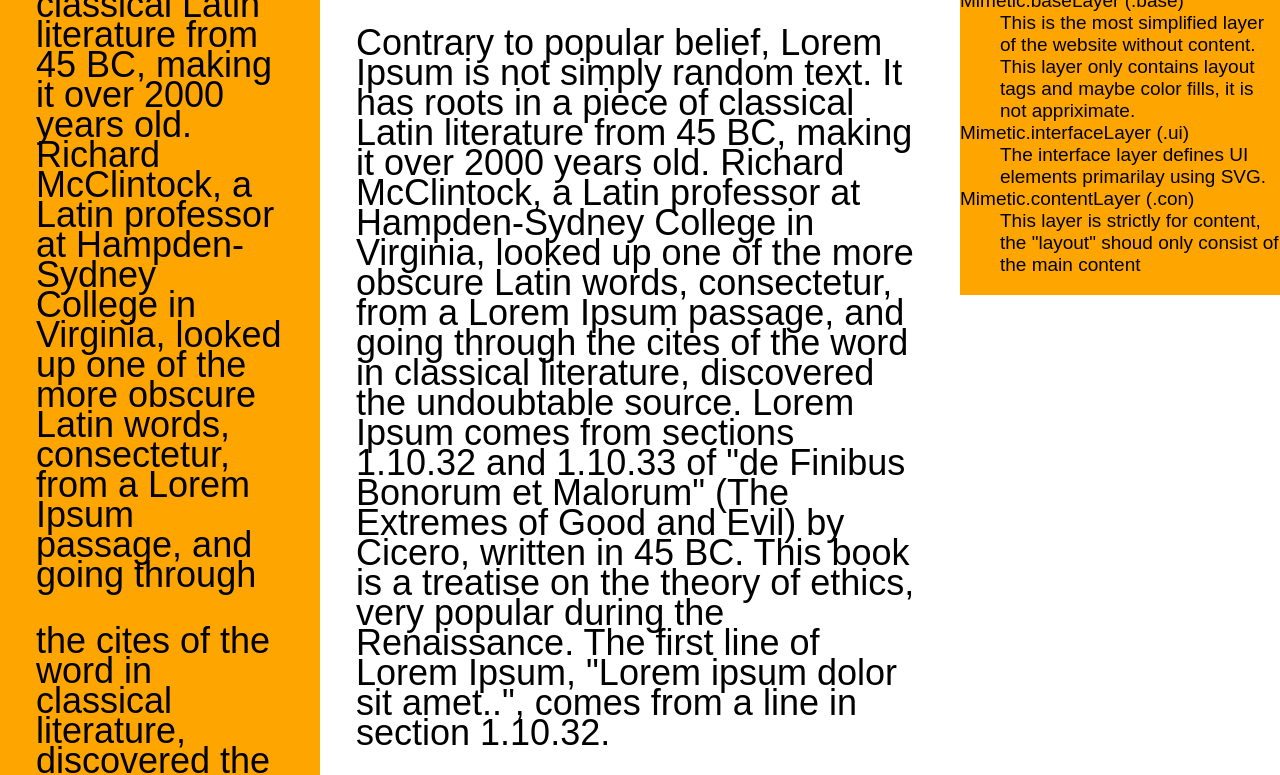
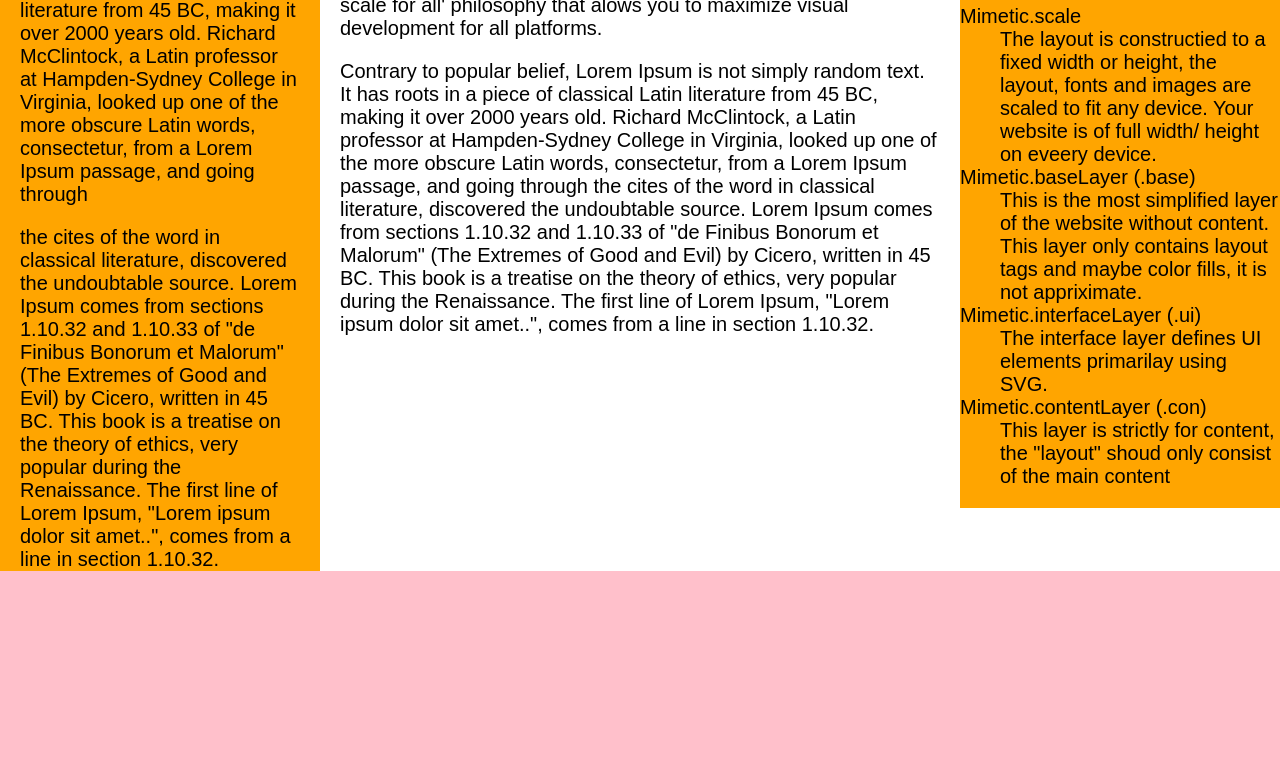
Before and after one commit to julienetie/mimetic, a website: page 2.html in a window 1280 px wide. Shown: the part 341-1116 px from the top of the page. After the commit the page ends 1066 px from the top, so only its background shows below. Drawn offline with Linux system fonts and the light colour scheme.

Commit message:
Fixed bug preventing unique element styles

```diff
--- a/2.html
+++ b/2.html
@@ -55,6 +55,7 @@ header{
   }
 header h1{
 	font-size: 7em;
+
 }
 header h2{
 	font-size: 2em;
@@ -91,8 +92,8 @@ aside{
 
 p{
 margin: 1em 1em 0;
-font-size: xx-large;
-line-height: 30px
+font-size: 1em;
+
 }
 
 h2{
@@ -171,7 +172,7 @@ images are scaled to fit any device. Your website is of full width/ height on ev
 
 options ={
   designWidth: 1024,
-  excludeTags: ['script','canvas','h2']
+  excludeTags: ['script','canvas']
 };
 
 
@@ -311,14 +312,16 @@ var MimeticScale = {
     scale: function () {
         // winWidth left in function for performance.
         var winWidth = window.innerWidth || document.documentElement.clientWidth || document.body.clientWidth;
-        var fontSizeNow = parseInt( winWidth / (options.designWidth  * 0.1));
+
         var lineHightNow = fontSizeNow;
 
-        if (winWidth > 1024) {
+       // if (winWidth > 1024) {
             for (var i = 0; i < elems.length; i++) {
-
+                 var fontSizeNow =  winWidth / (options.designWidth  * 0.1);
                   elems[i].style.fontSize = parseInt(fontSizeNow * (  ftArr[i]  / 10)) + 'px';
                   elems[i].style.fontSize = parseInt(lineHightNow * (  lhArr[i]  / 10)) + 'px';
+
+                  console.log(fontSizeNow);
                   //window.getPageElem.elemLoop()[0].style.fontSize = parseInt(fontSizeNow * fontRatio) + 'px';
               //  .style.fontSize = parseInt(fontSizeNow * fontRatio) + 'px';
 /*
@@ -332,7 +335,7 @@ var MimeticScale = {
             }
 
 
-        }
+     //   }
 
     }
 };
```
